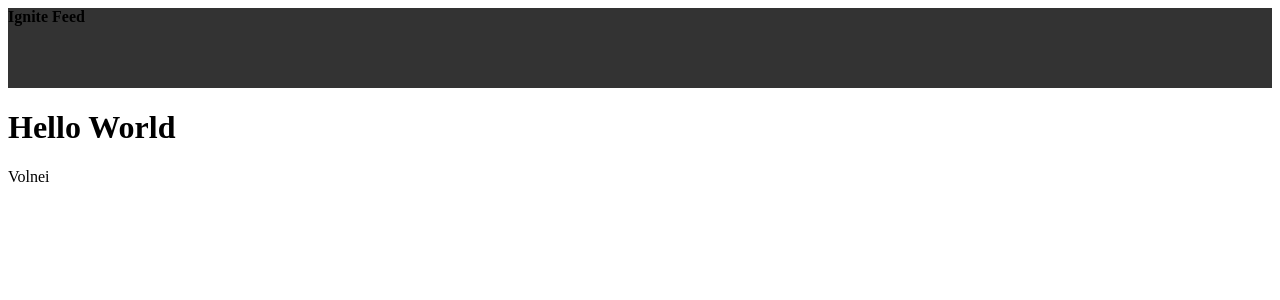
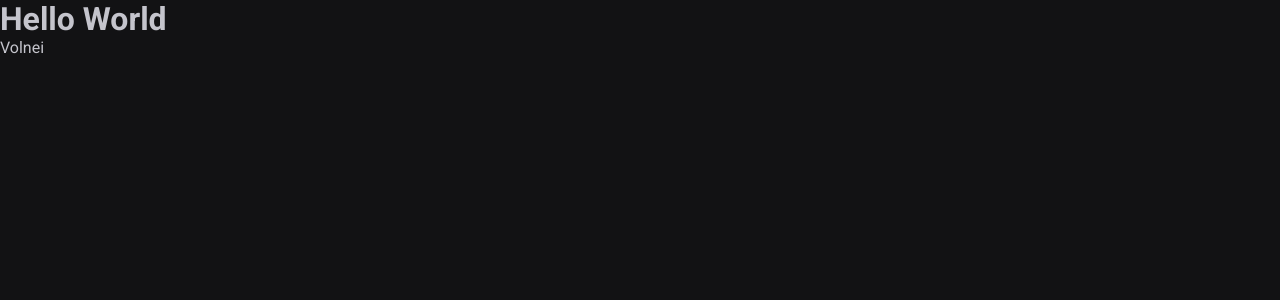
Before and after one commit to volneineves/ignite-react-02-module-01, a React (Vite) app: page / in a window 1280 px wide. Shown: the top 300 px of the page. Built offline with nearby package versions, Linux system fonts and the light colour scheme; the HTML template or start-up script is replaced by a standard one.

Commit message:
Add global css

```diff
--- a/index.html
+++ b/index.html
@@ -1,9 +1,18 @@
-<!doctype html>
+<!DOCTYPE html>
 <html lang="en">
   <head>
     <meta charset="UTF-8" />
+    <link rel="preconnect" href="https://fonts.googleapis.com" />
+    <link rel="preconnect" href="https://fonts.gstatic.com" crossorigin />
+
     <link rel="icon" type="image/svg+xml" href="/vite.svg" />
     <meta name="viewport" content="width=device-width, initial-scale=1.0" />
+
+    <link
+      rel="stylesheet"
+      href="https://fonts.googleapis.com/css2?family=Roboto:wght@400;700&display=swap"
+      crossorigin
+    />
     <title>Ignite</title>
   </head>
   <body>
--- a/package.json
+++ b/package.json
@@ -14,7 +14,7 @@
     "react-dom": "^18.2.0"
   },
   "devDependencies": {
-    "@types/react": "^18.2.15",
+    "@types/react": "^18.2.17",
     "@types/react-dom": "^18.2.7",
     "@typescript-eslint/eslint-plugin": "^6.0.0",
     "@typescript-eslint/parser": "^6.0.0",
--- a/src/App.tsx
+++ b/src/App.tsx
@@ -1,10 +1,9 @@
 import { Post } from "./Post";
-import { Header } from "./components/Header";
+import "./global.css";
 
 export default function App() {
   return (
     <>
-      <Header/>
       <h1>Hello World</h1>
       <Post author="Volnei" />
     </>
--- /dev/null
+++ b/src/global.css
@@ -0,0 +1,30 @@
+:root {
+  --white: #fff;
+  --gray-100: #e1e1e6;
+  --gray-300: #c4c4cc;
+  --gray-400: #8d8d99;
+  --gray-600: #323238;
+  --gray-700: #29292e;
+  --gray-800: #202024;
+  --gray-900: #121214;
+
+  --green-500: #00875f;
+}
+
+* {
+  margin: 0;
+  padding: 0;
+  box-sizing: border-box;
+}
+
+body {
+  background: var(--gray-900);
+  color: var(--gray-300);
+  -webkit-font-smoothing: antialiased
+}
+
+body, input, textarea, button {
+  font-family: 'Roboto', sans-serif;
+  font-weight: 400;
+  font-size: 1rem;
+}
--- a/src/styles.css
+++ /dev/null
@@ -1,4 +0,0 @@
-body {
-  background: black;
-  color: white;
-}
```
Also changed, not shown: 1 other file (tests, documents, lock files or other folders).
